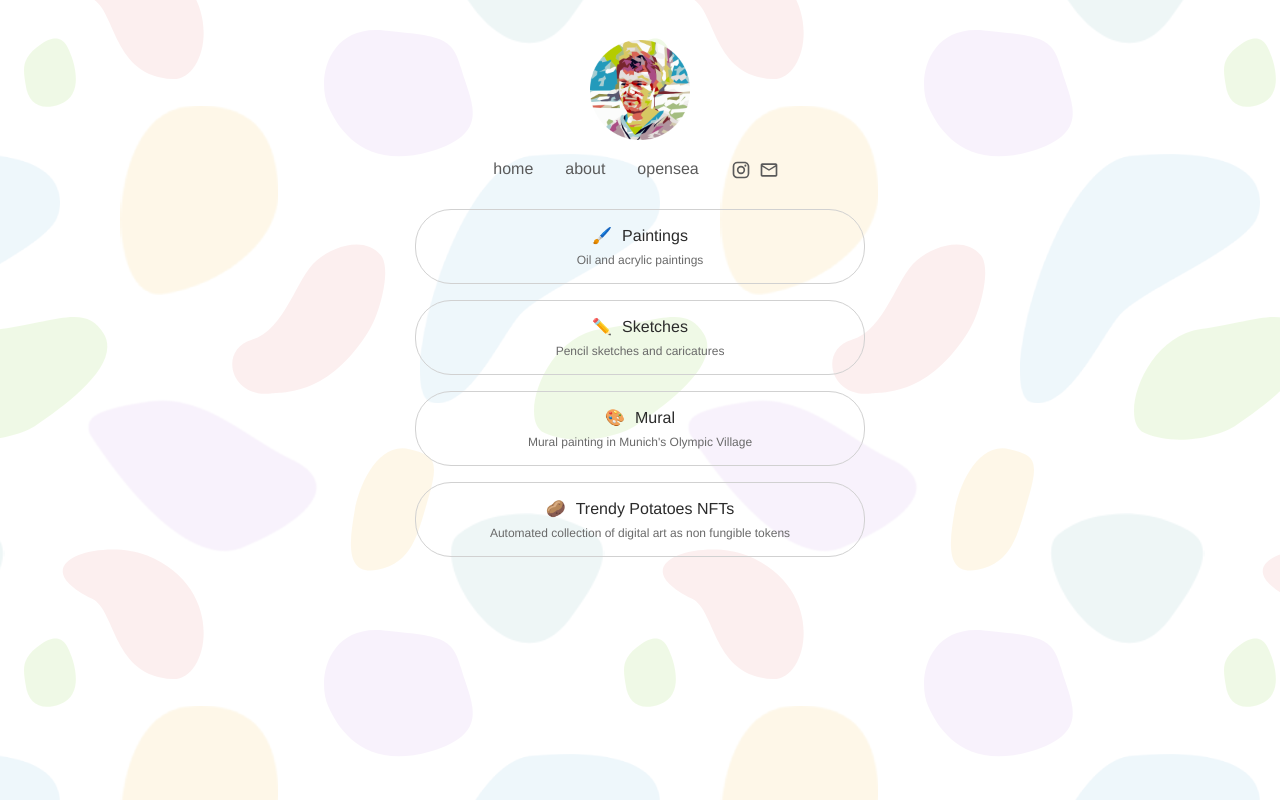
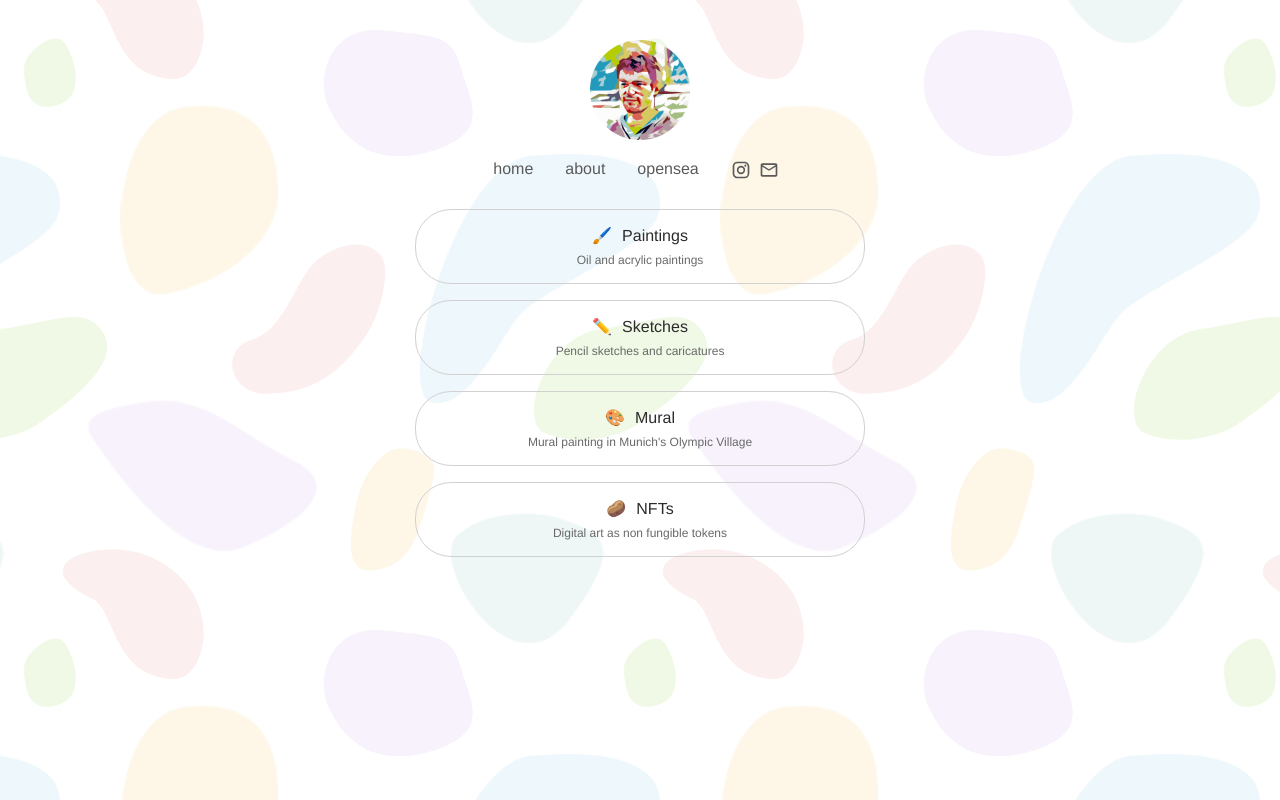
Before and after one commit to matiunger/matiunger, a React (Create React App) app: page /art in a window 1280 px wide. Shown: the top 800 px of the page. Built offline with nearby package versions, Linux system fonts and the light colour scheme.

Commit message:
minor updates

```diff
--- a/src/App.js
+++ b/src/App.js
@@ -3,7 +3,7 @@ import logo from './img/web_avatar600.png';
 import './App.css';
 import { Switch, Route, Link, useLocation, useParams } from "react-router-dom";
 import { animated, useTransition } from "react-spring";
-import { Paitings, Sketches, Bungalow, TrendyPotatoes } from "./pages/art";
+import { Paitings, Sketches, Bungalow, NFTs } from "./pages/art";
 import { TuBirra, Timetab } from "./pages/projects";
 
 import _ from "lodash";
@@ -34,7 +34,7 @@ function Header() {
           <li className={section === "about" ? "nav--active" : ""}>
             <Link to="/about">About</Link>
           </li>
-          <li className={section === "about" ? "nav--active" : ""}>
+          <li className={section === "opensea" ? "nav--active" : ""}>
             <Link to={{ pathname: "https://opensea.io/munger-art" }} target="_blank">OpenSea</Link>
           </li>
           <li className="social-icons">
@@ -135,12 +135,12 @@ function App() {
       "component": Bungalow,
     },
     {
-      "id": "trendypotatoes",
-      "name": "Trendy Potatoes NFTs",
-      "description": "Automated collection of digital art as non fungible tokens",
+      "id": "nfts",
+      "name": "NFTs",
+      "description": "Digital art as non fungible tokens",
       "category": "art",
       "icon": "🥔",
-      "component": TrendyPotatoes,
+      "component": NFTs,
     },
     /*{
       "id": "timetab",
--- a/src/pages/art/TrendyPotatoes.js
+++ b/src/pages/art/NFTs.js
@@ -1,10 +1,12 @@
 import React from 'react';
 import './Paintings.css';
 
-function TrendyPotatoes() {
+function NFTs() {
 
     return (
         <div className="photos">
+            <h3>Trendy Potatoes</h3>
+            <subtitle>Automted nft collection</subtitle>
             <p>Every few hours a new potato is born somewhere around the world.</p>
             <p>The current weather and trending topic of that time and place will remain with our friend forever.</p>
             <p>Network: Polygon</p>
@@ -13,4 +15,4 @@ function TrendyPotatoes() {
     );
 }
 
-export default TrendyPotatoes;
+export default NFTs;
--- a/src/pages/art/index.js
+++ b/src/pages/art/index.js
@@ -1,4 +1,4 @@
 export {default as Paitings} from './Paintings';
 export {default as Sketches} from './Sketches';
 export {default as Bungalow} from './Bungalow';
-export {default as TrendyPotatoes} from './TrendyPotatoes';
+export {default as NFTs} from './NFTs';
```
Also changed, not shown: 9 other files (tests, documents, lock files or other folders).
